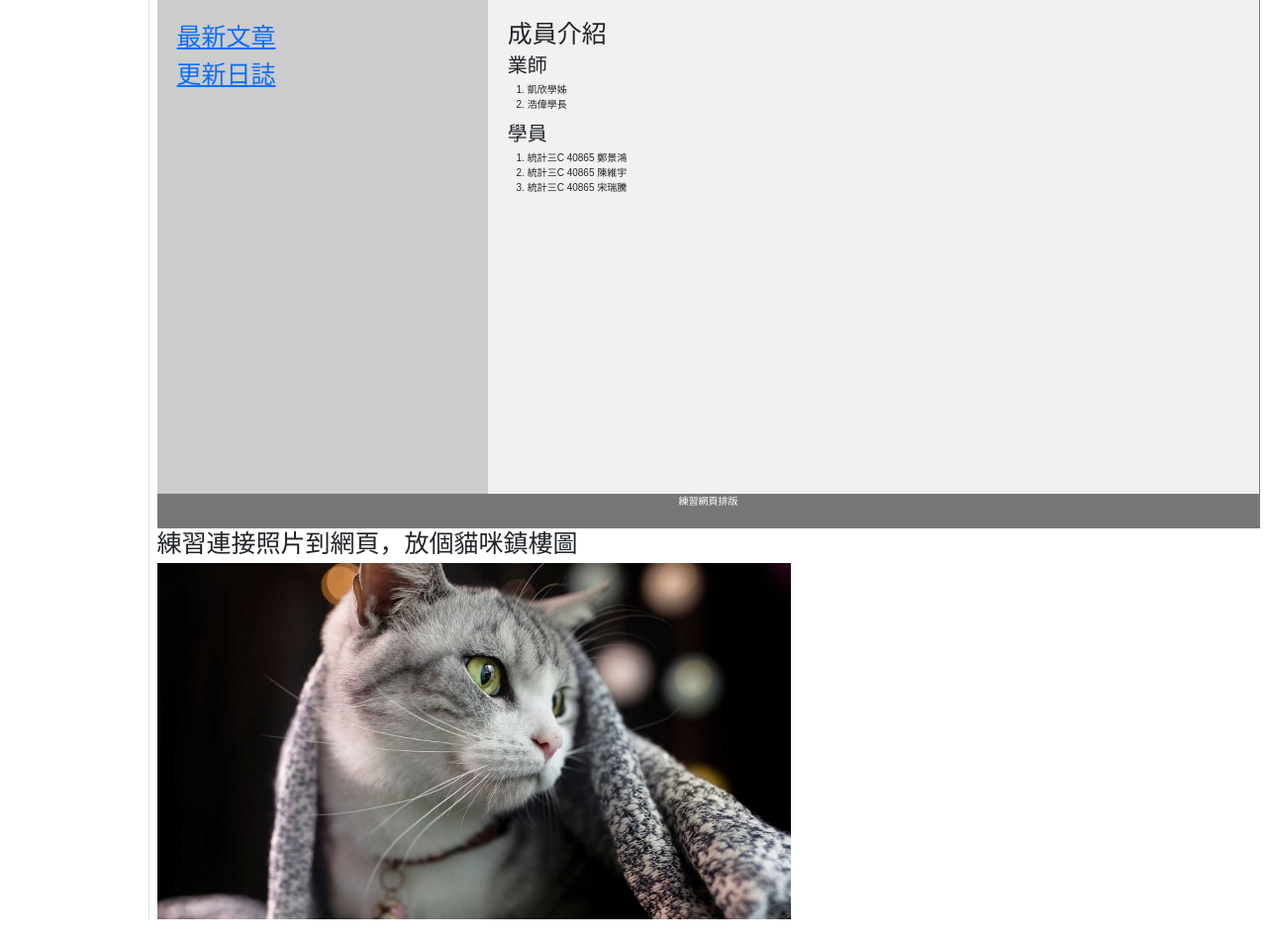
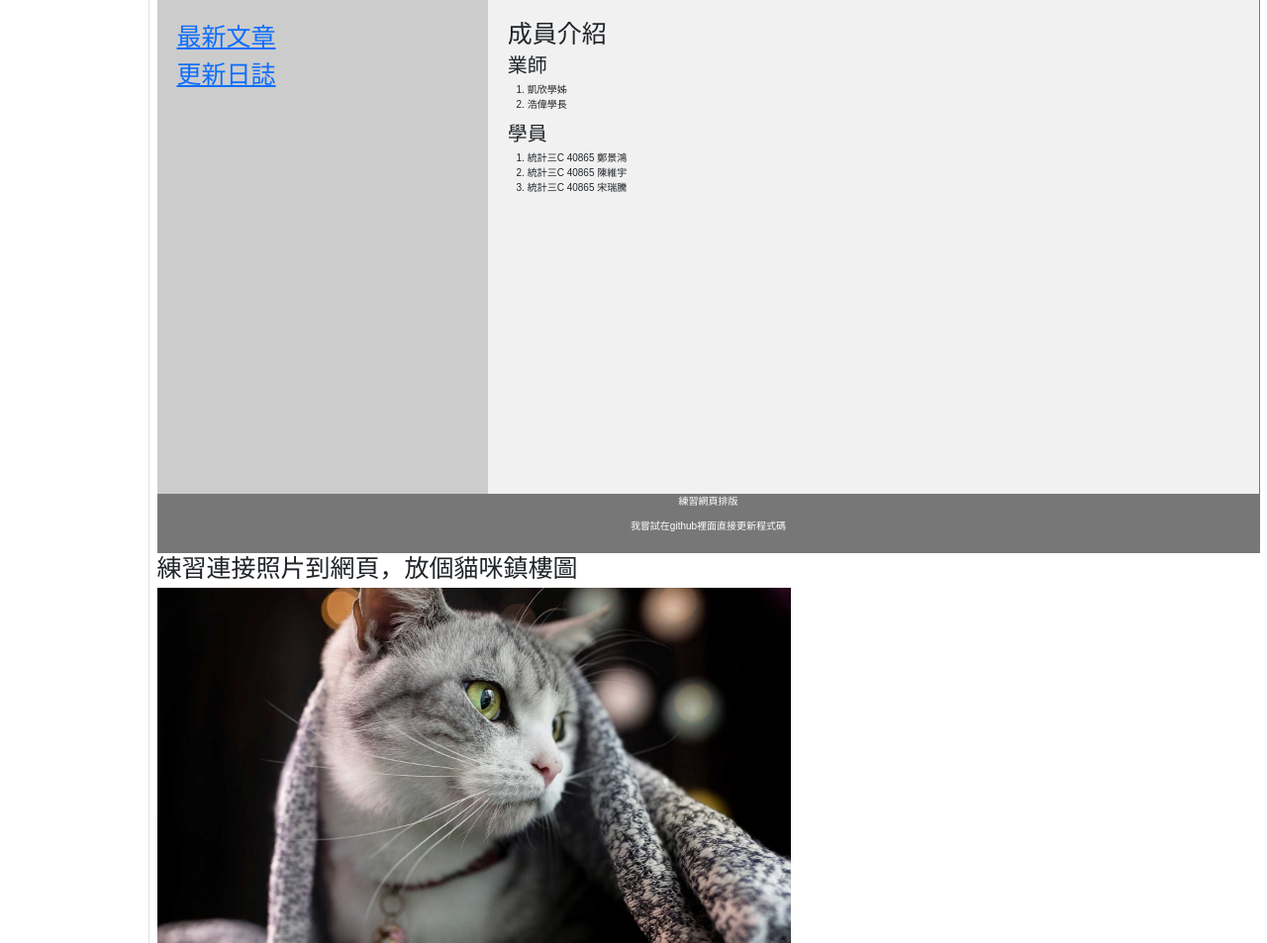
Before and after one commit to oceanbluewinder/TSDC_TeamD, a Django app: page /about/ in a window 1280 px wide. Shown: the part 287-1240 px from the top of the page at 99% size. Before the commit the page ends 1216 px from the top, so only its background shows below. Run offline with Django 3.2, Linux system fonts and the light colour scheme; some libraries are stand-ins or nearby versions.

Commit message:
Update layout.html

```diff
--- a/TSDC/TSDC/app/templates/app/layout.html
+++ b/TSDC/TSDC/app/templates/app/layout.html
@@ -182,6 +182,7 @@
 
                 <footer>
                     <p>練習網頁排版</p>
+                    <p>我嘗試在github裡面直接更新程式碼</p>
                 </footer>
 
                 <!-- 圖片 -->
```
